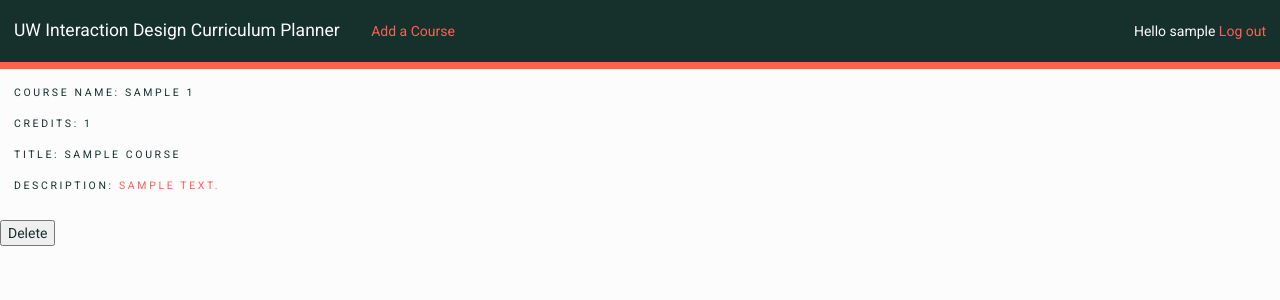
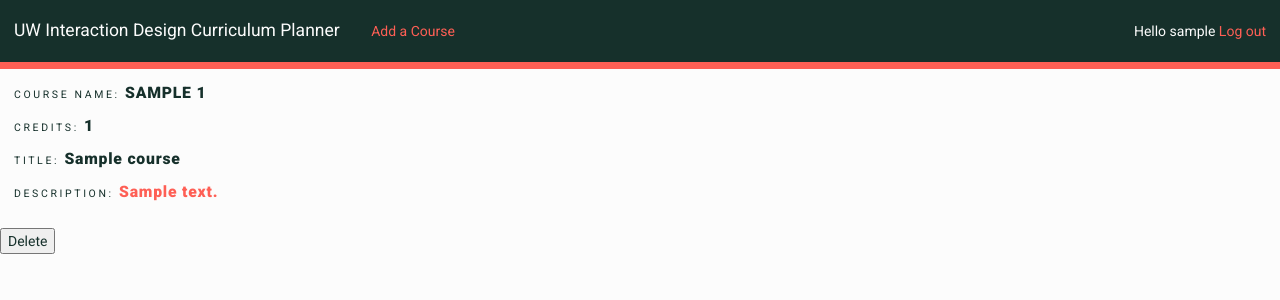
Before and after one commit to 0x7r1574n/uwcourseplanner, a Django app: page /planner/1/ in a window 1280 px wide. Shown: the top 300 px of the page. Run offline with Django 3.2, Linux system fonts and the light colour scheme; a user stored in the database is signed in; tables that the repository leaves empty hold one stand-in row (values such as "Sample post"); parts of the project's set-up code (start-up, migrations or seed data) failed here and were passed over; some libraries are stand-ins or nearby versions; some web fonts are replaced.

Commit message:
css edits.

```diff
--- a/planner/static/css/main.css
+++ b/planner/static/css/main.css
@@ -214,13 +214,17 @@ a.pageTitleLink {
     line-height: 2em;
 }
 
-.courseDept .courseCredit .courseTitle .courseDescription {
+.courseDept,
+.courseCredit,
+.courseTitle,
+.courseDescription {
     font-size: 1.5em;
     font-weight: 900;
     letter-spacing: 0.05em;
 }
 
-.courseTitle .courseDescription {
+.courseTitle,
+.courseDescription {
     text-transform: none;
 }
 
```
